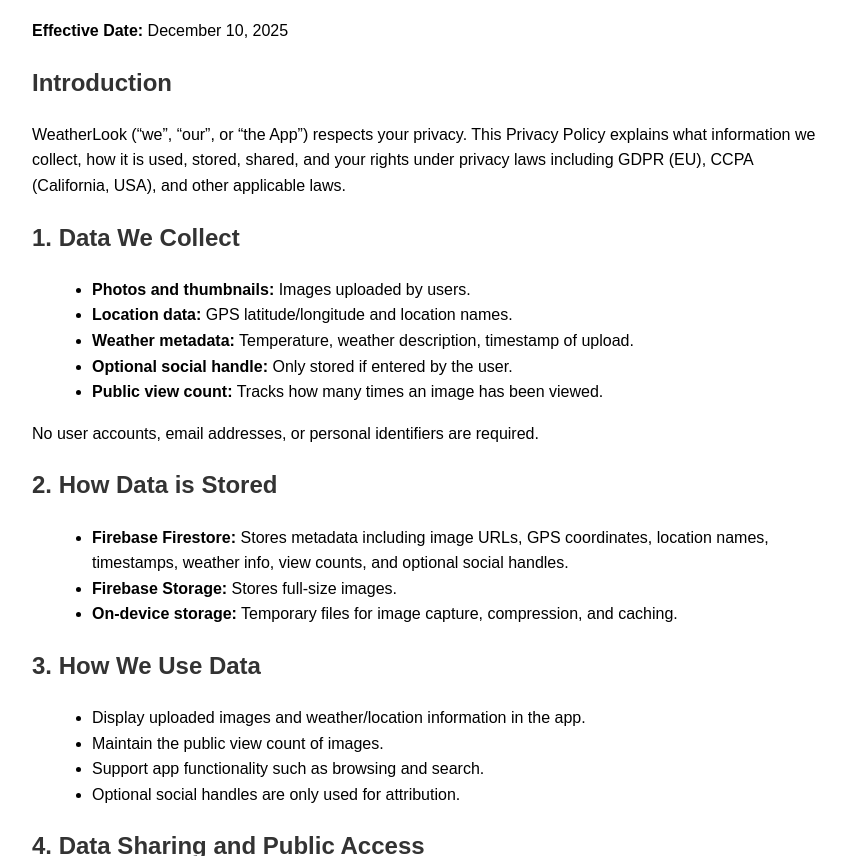
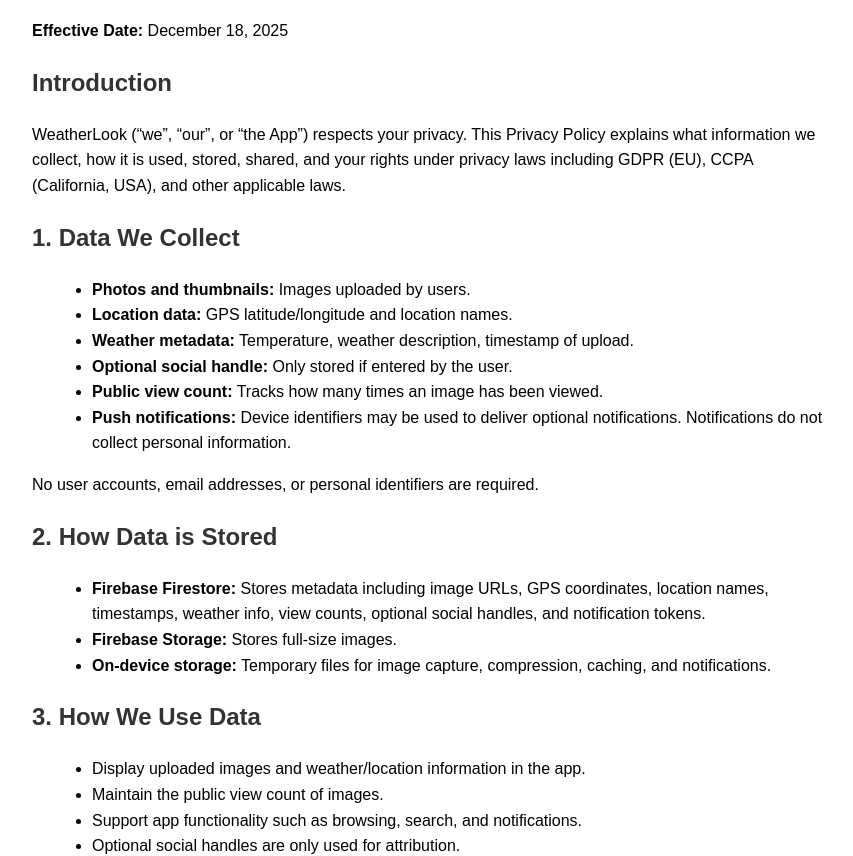
Before and after one commit to FJAPIndustries/Weatherlook, a plain HTML site: page index.html in a window 1280 px wide. Shown: the part 96-952 px from the top of the page, without its empty margins (208-1061 px from the left). Drawn offline with Linux system fonts and the light colour scheme.

Commit message:
Update index.html

```diff
--- a/index.html
+++ b/index.html
@@ -5,7 +5,13 @@
   <meta name="viewport" content="width=device-width, initial-scale=1.0">
   <title>WeatherLook Privacy Policy</title>
   <style>
-    body { font-family: Arial, sans-serif; line-height: 1.6; padding: 20px; max-width: 800px; margin: auto; }
+    body {
+      font-family: Arial, sans-serif;
+      line-height: 1.6;
+      padding: 20px;
+      max-width: 800px;
+      margin: auto;
+    }
     h1, h2 { color: #333; }
     a { color: #0066cc; }
     ul { margin-left: 20px; }
@@ -13,7 +19,7 @@
 </head>
 <body>
   <h1>Privacy Policy for WeatherLook</h1>
-  <p><strong>Effective Date:</strong> December 10, 2025</p>
+  <p><strong>Effective Date:</strong> December 18, 2025</p>
 
   <h2>Introduction</h2>
   <p>WeatherLook (“we”, “our”, or “the App”) respects your privacy. This Privacy Policy explains what information we collect, how it is used, stored, shared, and your rights under privacy laws including GDPR (EU), CCPA (California, USA), and other applicable laws.</p>
@@ -25,22 +31,24 @@
     <li><strong>Weather metadata:</strong> Temperature, weather description, timestamp of upload.</li>
     <li><strong>Optional social handle:</strong> Only stored if entered by the user.</li>
     <li><strong>Public view count:</strong> Tracks how many times an image has been viewed.</li>
+    <li><strong>Push notifications:</strong> Device identifiers may be used to deliver optional notifications. Notifications do not collect personal information.</li>
   </ul>
   <p>No user accounts, email addresses, or personal identifiers are required.</p>
 
   <h2>2. How Data is Stored</h2>
   <ul>
-    <li><strong>Firebase Firestore:</strong> Stores metadata including image URLs, GPS coordinates, location names, timestamps, weather info, view counts, and optional social handles.</li>
+    <li><strong>Firebase Firestore:</strong> Stores metadata including image URLs, GPS coordinates, location names, timestamps, weather info, view counts, optional social handles, and notification tokens.</li>
     <li><strong>Firebase Storage:</strong> Stores full-size images.</li>
-    <li><strong>On-device storage:</strong> Temporary files for image capture, compression, and caching.</li>
+    <li><strong>On-device storage:</strong> Temporary files for image capture, compression, caching, and notifications.</li>
   </ul>
 
   <h2>3. How We Use Data</h2>
   <ul>
     <li>Display uploaded images and weather/location information in the app.</li>
     <li>Maintain the public view count of images.</li>
-    <li>Support app functionality such as browsing and search.</li>
+    <li>Support app functionality such as browsing, search, and notifications.</li>
     <li>Optional social handles are only used for attribution.</li>
+    <li>Send optional push notifications, such as alerts or updates. Users can disable notifications in app settings at any time.</li>
   </ul>
 
   <h2>4. Data Sharing and Public Access</h2>
```
